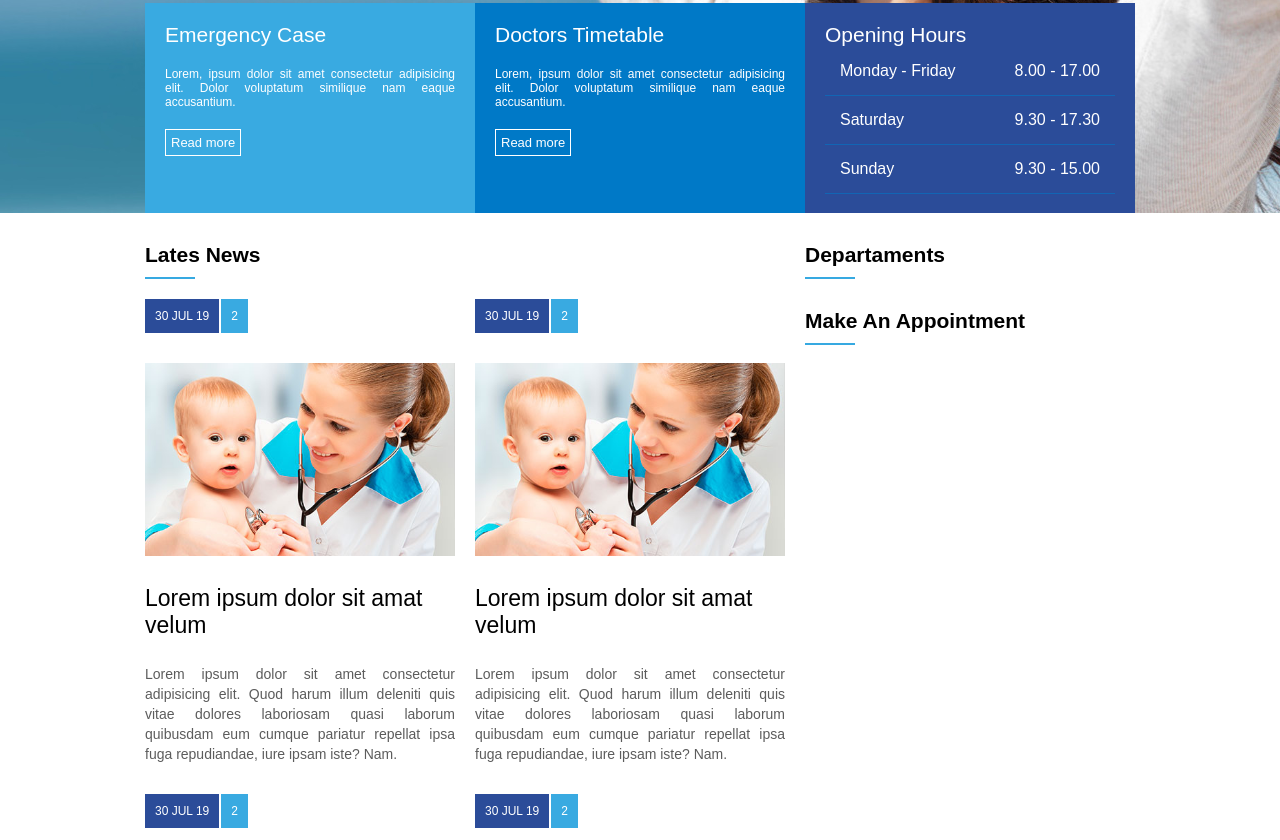
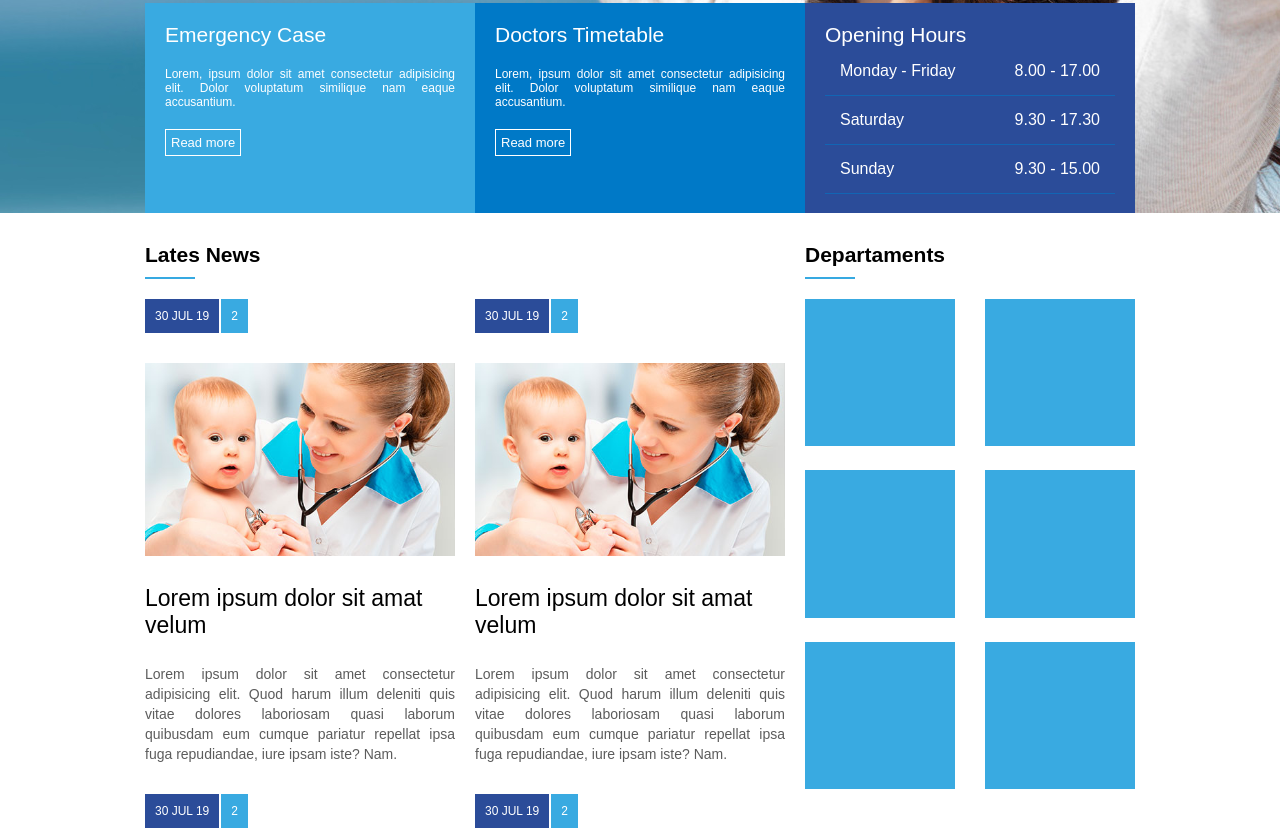
Before and after one commit to edipoelwes/medicenter, a plain HTML site: page index.html in a window 1280 px wide. Shown: the part 557-1397 px from the top of the page. Drawn offline with Linux system fonts and the light colour scheme.

Commit message:
Criando a area do aside e colocando uns quadrados.

```diff
--- a/assets/css/templates.css
+++ b/assets/css/templates.css
@@ -202,3 +202,25 @@ article .news_resume{
     text-align: justify;
     margin-bottom: 30px;
 }
+
+aside .quadrado img{
+    width: 100%;
+    height: auto;
+    min-width: 60px;
+    margin-bottom: 20px;
+}
+
+aside{
+    flex: 1;
+    min-width: 120px;
+}
+.q1,
+.q3,
+.q5{
+    margin-right: 15px;
+}
+.q2,
+.q4,
+.q6{
+    margin-left: 15px;
+}
--- a/index.html
+++ b/index.html
@@ -167,8 +167,37 @@
                         <div class="widget_title_text">Departaments</div>
                         <div class="widget_title_bar"></div>
                     </div>
-                    <div class="widget_body">
-
+                    <div class="widget_body flex">
+                        <aside>
+                            <div class="quadrado q1">
+                                <img src="assets/images/quadrado.png">
+                            </div>
+                        </aside>
+                        <aside>
+                            <div class="quadrado q2">
+                                <img src="assets/images/quadrado.png">
+                            </div>
+                        </aside>
+                        <aside>
+                            <div class="quadrado q3">
+                                <img src="assets/images/quadrado.png">
+                            </div>
+                        </aside>
+                        <aside>
+                            <div class="quadrado q4">
+                                <img src="assets/images/quadrado.png">
+                            </div>
+                        </aside>
+                        <aside>
+                            <div class="quadrado q5">
+                                <img src="assets/images/quadrado.png">
+                            </div>
+                        </aside>
+                        <aside>
+                            <div class="quadrado q6">
+                                <img src="assets/images/quadrado.png">
+                            </div>
+                        </aside>
                     </div>
                     <div class="widget">
                         <div class="widget_title">
```
Also changed, not shown: assets/images/quadrado.png (added).
